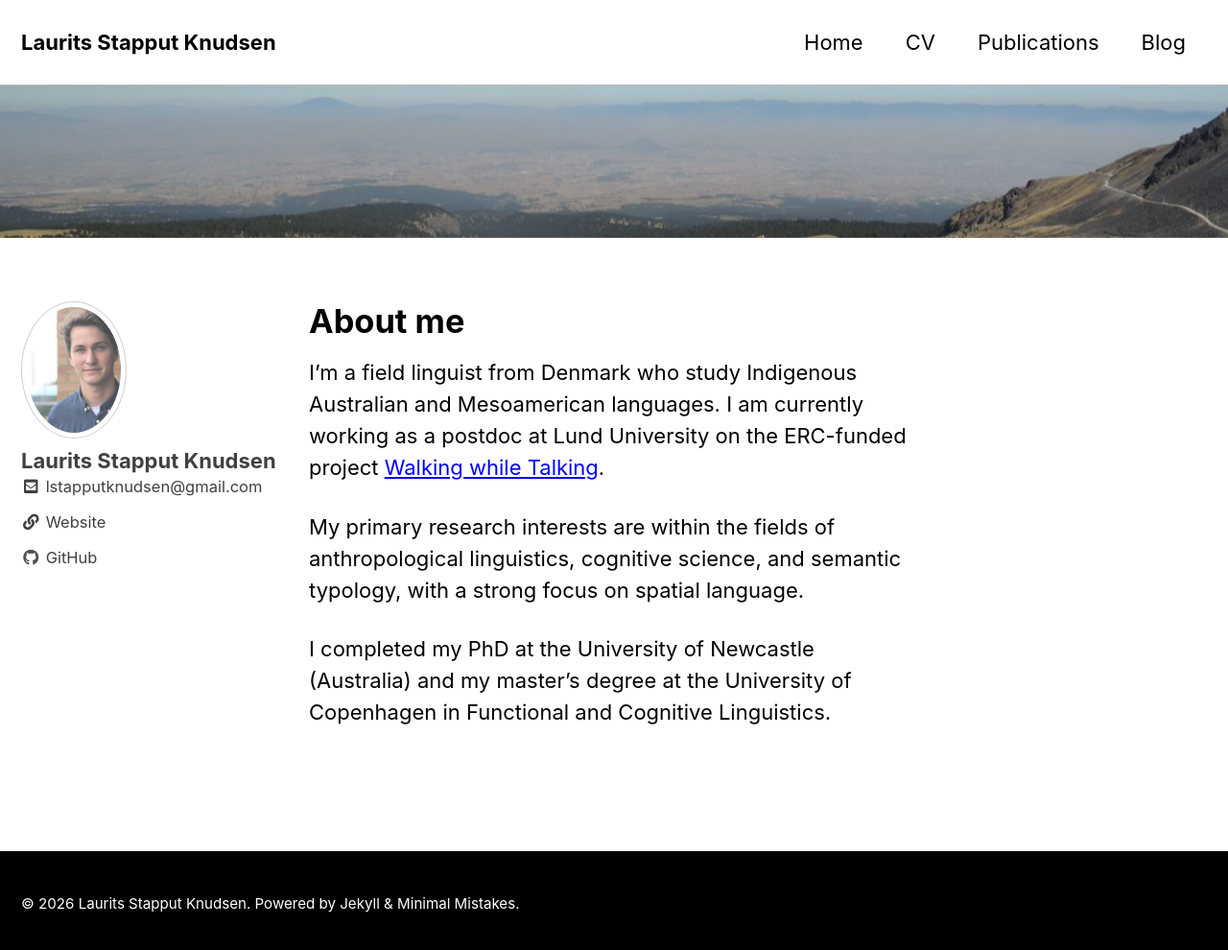
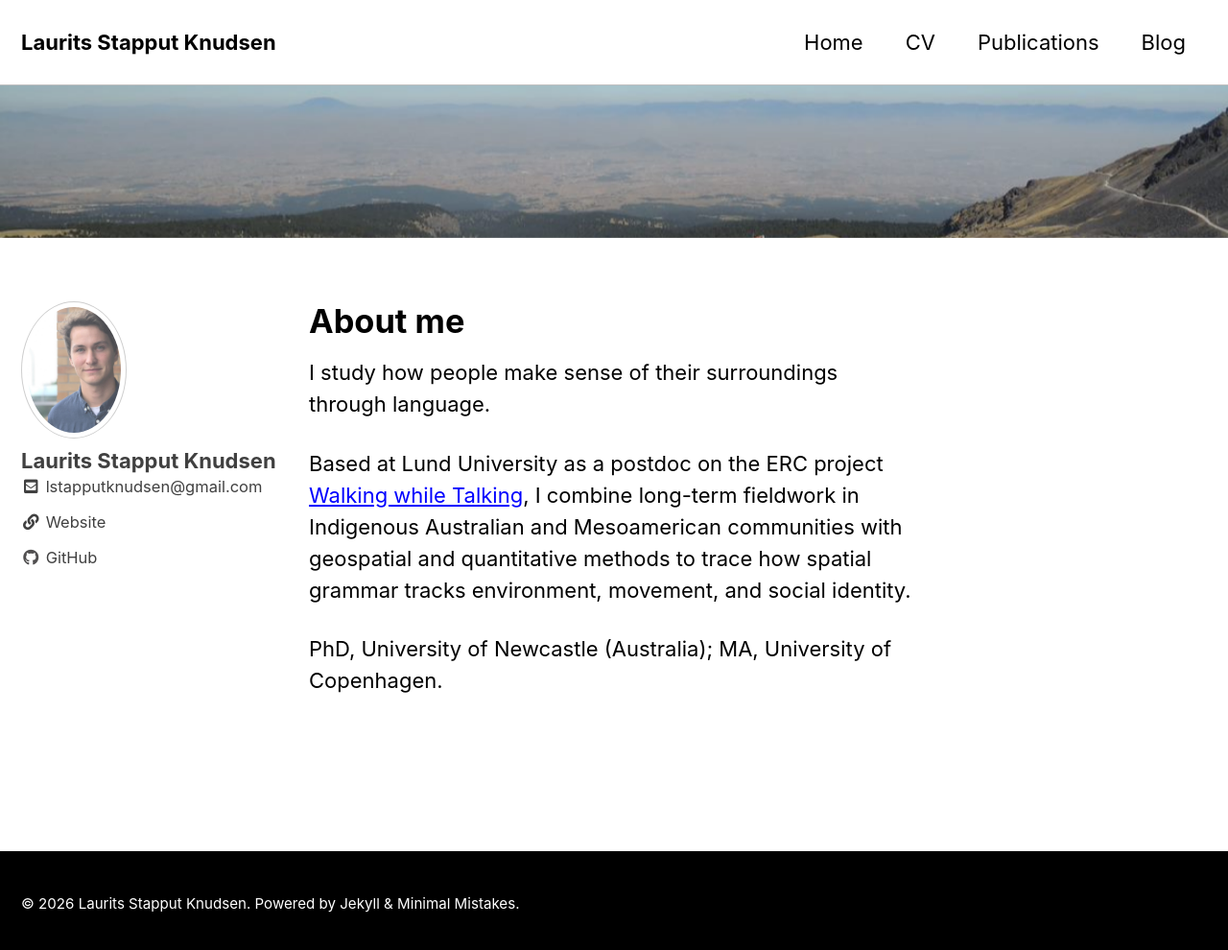
Before and after one commit to lstapputknudsen/lstapputknudsen.github.io, a Jekyll site: the page built from index.md, in a window 1280 px wide and 998 px high. Shown: the top 990 px of the window at 96% size. Built offline with Jekyll 4.4.1, drawn with Linux system fonts in a browser that asks for light colours; cached includes are drawn as plain includes.

Commit message:
Update index.md

```diff
--- a/index.md
+++ b/index.md
@@ -9,8 +9,8 @@ permalink: /
 
 # About me
 
-I'm a field linguist from Denmark who study Indigenous Australian and Mesoamerican languages. I am currently working as a postdoc at Lund University on the ERC-funded project [Walking while Talking](https://projekt.ht.lu.se/walk-and-talk).
+I study how people make sense of their surroundings through language.
 
-My primary research interests are within the fields of anthropological linguistics, cognitive science, and semantic typology, with a strong focus on spatial language.
+Based at Lund University as a postdoc on the ERC project [Walking while Talking](https://projekt.ht.lu.se/walk-and-talk), I combine long-term fieldwork in Indigenous Australian and Mesoamerican communities with geospatial and quantitative methods to trace how spatial grammar tracks environment, movement, and social identity.
 
-I completed my PhD at the University of Newcastle (Australia) and my master’s degree at the University of Copenhagen in Functional and Cognitive Linguistics.
+PhD, University of Newcastle (Australia); MA, University of Copenhagen.
```
